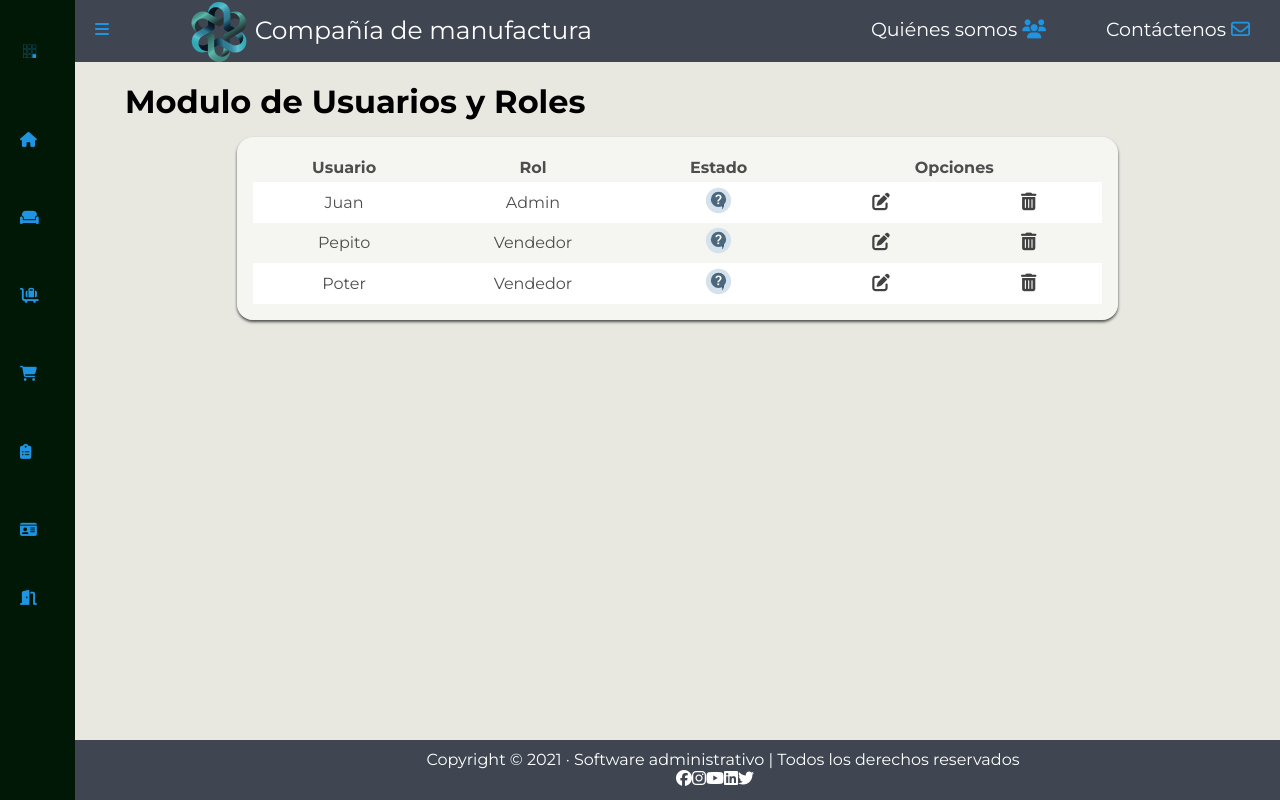
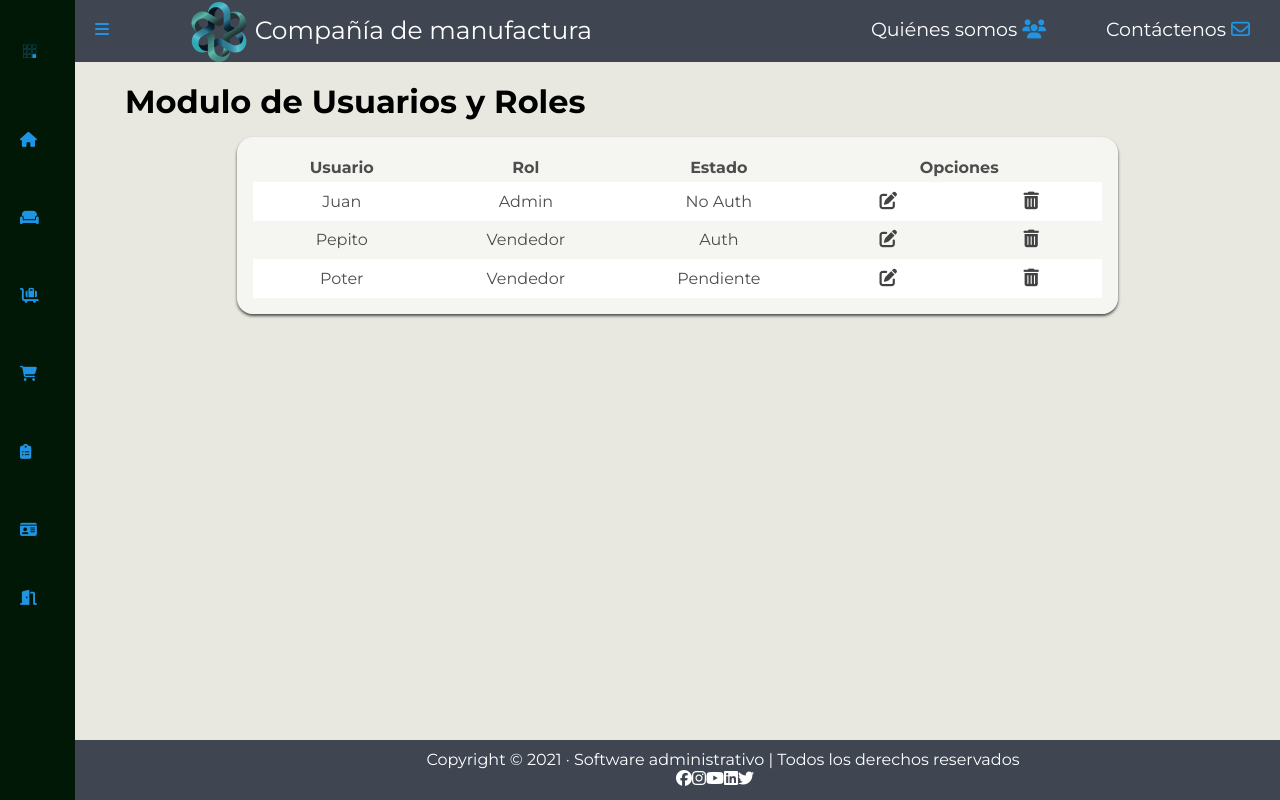
Before and after one commit to DigitSpace-UdeA/DigitSpace, a React (Create React App) app: page /ModuloUsuarios in a window 1280 px wide. Built offline with nearby package versions, Linux system fonts and the light colour scheme.

Commit message:
datos dinamicos json dentro de la app

```diff
--- a/src/pages/ModuloUsuarios.jsx
+++ b/src/pages/ModuloUsuarios.jsx
@@ -8,47 +8,41 @@ import Pendiente from '../media/Pendiente.svg'
 import autorizado from '../media/autorizado.svg'
 import no_aut from '../media/no_Autorizado.svg'
 
-const ModuloUsuarios = () => {
+const ModuloUsuarios = ({ listaUsuarios }) => {
 
     const usuariosBD = [
         {
             nombre: "Juan",
             rol: "Admin",
-            Estado: "No Auth"
+            estado: "No Auth"
         },
         {
             nombre: "Pepito",
             rol: "Vendedor",
-            Estado: "Auth"
+            estado: "Auth"
         },
         {
             nombre: "Poter",
             rol: "Vendedor",
-            Estado: "Pendiente"
+            estado: "Pendiente"
         }
     ]
 
     // Estado
     const [usuarios, setUsuarios] = useState([])
 
+    /* const [estado, setEstado] = useState("") */
+
     useEffect(() => {
         // traer informacion de bk. Obtener lista de usuarios. variable vacia se ejecuta la primera vez del render
         setUsuarios(usuariosBD)
     }, [])
 
+    listaUsuarios = usuarios;
+
     return (
         <div >
             <h1 className="titlulo">Modulo de Usuarios y Roles</h1>
-            <TablaUsuarios listaUsuarios = {usuarios} />
-        </div>
-
-
-    );
-};
-
-const TablaUsuarios = ({ listaUsuarios }) =>{
-    console.log("prueba")
-    return (
             <div className="section-table">
                 <table className="tabla-usuarios">
                     <thead>
@@ -69,7 +63,8 @@ const TablaUsuarios = ({ listaUsuarios }) =>{
                                     <td className="table-element" >{usuario.nombre}</td>
                                     <td className="table-element" >{usuario.rol}</td>
                                     <td className="table-element" >
-                                    <img title="Pendiente" src={Pendiente} alt="imagen" className="icon-eliminar" />
+                                    {usuario.estado}
+                                        {/* <img title="Pendiente" src={Pendiente} alt="imagen" className="icon-eliminar" /> */}
                                     </td>
                                     <td className="table-element">
                                         <a href="./editarUsuario.html">
@@ -92,7 +87,10 @@ const TablaUsuarios = ({ listaUsuarios }) =>{
                     </tbody>
                 </table>
             </div>
+        </div>
+
+
     );
-}
+};
 
 export default ModuloUsuarios;
```
Lines whose indentation alone changed are shown as unchanged.
